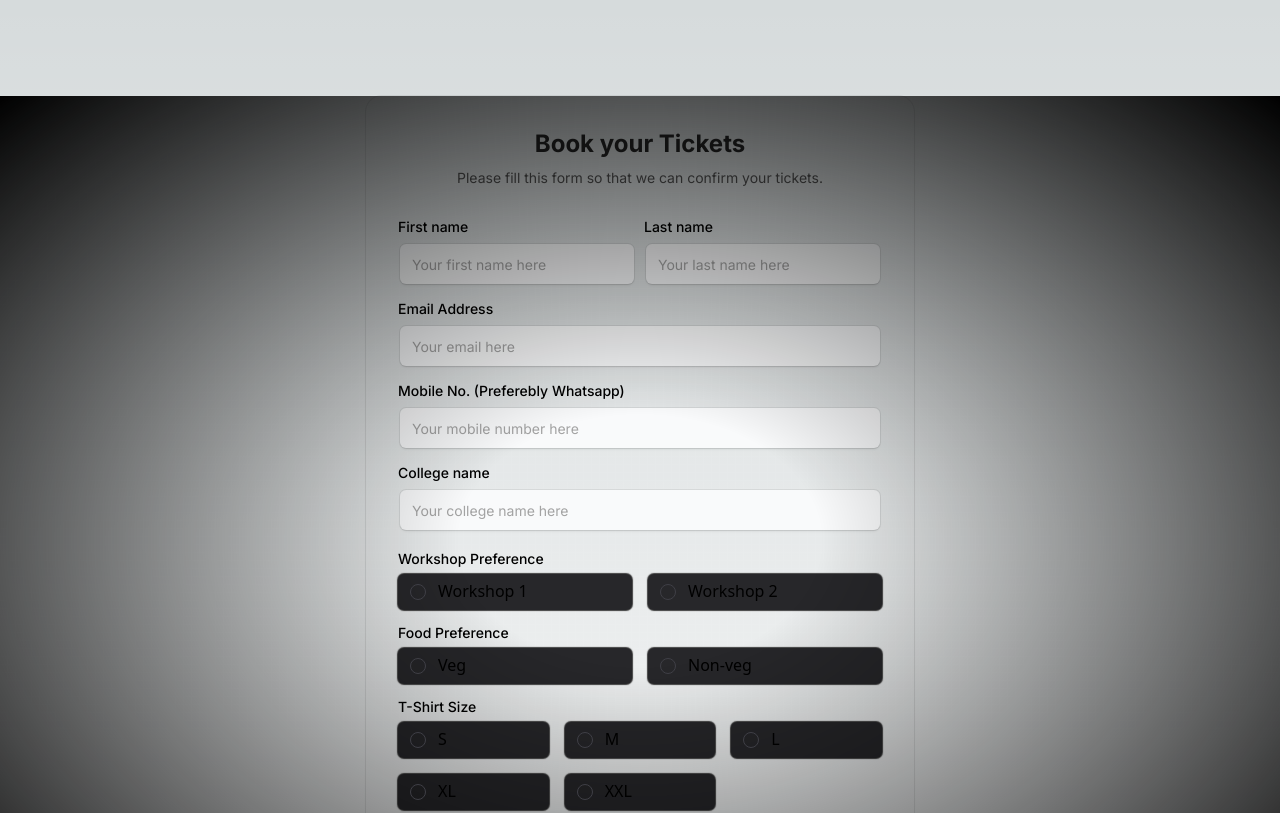
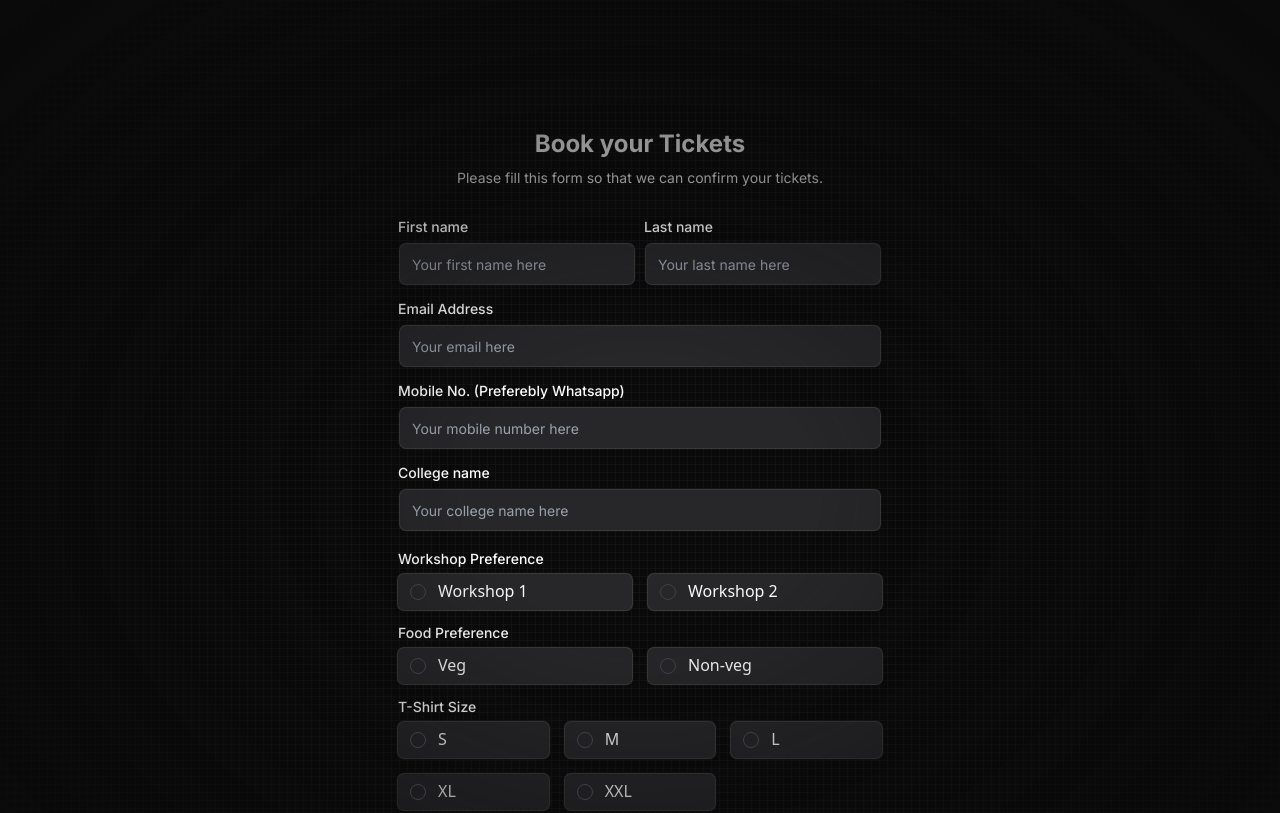
Before and after one commit to alanvarghesepaul22/Ascendio-6.0-IEEE, a Next.js app: page /buy/submit-form in a window 1280 px wide. Shown: the top 813 px of the page. Built offline with nearby package versions, Linux system fonts and the light colour scheme; no server answers.

Commit message:
light mode problem solve bg color change

```diff
--- a/app/buy/page.jsx
+++ b/app/buy/page.jsx
@@ -4,8 +4,8 @@ import MagicTitle from "../../components/Common/MagicTitle";
 
 const page = () => {
   return (
-    <div className="h-full lg:h-screen w-full flex flex-col justify-center items-center gap-3 mt-32 pb-24 md:pb-44  bg-grid-small-white/[0.2]  relative">
-      <div className="absolute pointer-events-none inset-0 flex items-center justify-center bg-black  [mask-image:radial-gradient(ellipse_at_center,transparent_20%,black)]"></div>
+    <div className="h-full lg:h-screen w-full flex flex-col justify-center items-center gap-3 pt-32 pb-24 md:pb-44  bg-grid-small-white/[0.2]  relative">
+      <div className="absolute pointer-events-none inset-0 flex items-center justify-center bg-neutral-950  [mask-image:radial-gradient(ellipse_at_center,transparent_20%,black)]"></div>
       <MagicTitle> Get your tickets</MagicTitle>
       <BuySection />
     </div>
--- a/app/buy/submit-form/page.jsx
+++ b/app/buy/submit-form/page.jsx
@@ -3,8 +3,8 @@ import { Form } from "../../../components/Common/Form";
 
 const page = () => {
   return (
-    <div className="h-full w-full flex flex-col justify-center items-center gap-3 mt-28 md:mt-24 pb-10  bg-grid-small-white/[0.2]  relative">
-      <div className="absolute pointer-events-none inset-0 flex items-center justify-center bg-black  [mask-image:radial-gradient(ellipse_at_center,transparent_20%,black)]"></div>
+    <div className="h-full w-full flex flex-col justify-center items-center gap-3 pt-28 md:pt-24 pb-10  bg-grid-small-white/[0.2]  relative">
+      <div className="absolute pointer-events-none inset-0 flex items-center justify-center bg-neutral-950  [mask-image:radial-gradient(ellipse_at_center,transparent_20%,black)]"></div>
       <Suspense>
         <Form />
       </Suspense>
--- a/app/layout.js
+++ b/app/layout.js
@@ -2,6 +2,7 @@ import { Inter } from "next/font/google";
 import "./globals.css";
 import FloatingNavBar from "../components/FloatingNavBar";
 import Footer from "../components/Footer";
+import { cn } from "../utils/cn";
 
 const inter = Inter({ subsets: ["latin"] });
 
@@ -13,8 +14,8 @@ export const metadata = {
 export default function RootLayout({ children }) {
   return (
     <html lang="en">
-      <body className={inter.className}>
-        <div className="w-full flex md:items-center md:justify-center relative overflow-hidden">
+      <body className={cn(inter.className,"bg-neutral-950")}>
+        <div className="w-full flex md:items-center md:justify-center relative overflow-hidden bg-neutral-950 text-neutral-50">
           <div className="flex w-full flex-col justify-center items-center">
             <FloatingNavBar />
             {children}
--- a/app/team/page.jsx
+++ b/app/team/page.jsx
@@ -4,8 +4,8 @@ import MagicTitle from "../../components/Common/MagicTitle";
 
 const page = () => {
   return (
-    <div className="h-full w-full flex flex-col justify-center items-center gap-3 mt-32 pb-24 md:pb-44  bg-grid-small-white/[0.2]  relative">
-      <div className="absolute pointer-events-none inset-0 flex items-center justify-center dark:bg-black bg-white [mask-image:radial-gradient(ellipse_at_center,transparent_20%,black)]"></div>
+    <div className="h-full w-full flex flex-col justify-center items-center gap-3 pt-32 pb-24 md:pb-44  bg-grid-small-white/[0.2]  relative">
+      <div className="absolute pointer-events-none inset-0 flex items-center justify-center bg-neutral-950 [mask-image:radial-gradient(ellipse_at_center,transparent_20%,black)]"></div>
       <MagicTitle>The Team</MagicTitle>
       <TeamSection />
     </div>
--- a/app/workshop/page.jsx
+++ b/app/workshop/page.jsx
@@ -4,8 +4,8 @@ import MagicTitle from "../../components/Common/MagicTitle";
 
 export default function EvervaultCardDemo() {
   return (
-    <div className="h-full w-full dark:bg-black bg-white  dark:bg-dot-white/[0.2] bg-dot-black/[0.2] relative flex flex-col items-center justify-center">
-      <div className="absolute pointer-events-none inset-0 flex items-center justify-center bg-black [mask-image:radial-gradient(ellipse_at_center,transparent_20%,black)]"></div>
+    <div className="h-full w-full bg-neutral-950  bg-dot-white/[0.2]  relative flex flex-col items-center justify-center">
+      <div className="absolute pointer-events-none inset-0 flex items-center justify-center bg-neutral-950 [mask-image:radial-gradient(ellipse_at_center,transparent_20%,black)]"></div>
       <div className="z-10 mt-28">
         <MagicTitle>Our Workshops</MagicTitle>
       </div>
--- a/components/Common/Form.jsx
+++ b/components/Common/Form.jsx
@@ -153,13 +153,12 @@ export function Form() {
     <div>
       {!redirectLoading ? (
         <div className="max-w-xl w-full mx-auto rounded-none md:rounded-2xl px-8 md:p-8 shadow-input">
-          <h2 className="font-bold text-2xl text-neutral-800 dark:text-neutral-200 text-center">
+          <h2 className="font-bold text-2xl text-neutral-200 text-center">
             Book your Tickets
           </h2>
-          <p className="text-neutral-600 text-sm  mt-2 dark:text-neutral-300 text-center">
+          <p className=" text-sm  mt-2 text-neutral-300 text-center">
             Please fill this form so that we can confirm your tickets.
           </p>
-          {/* <div className="bg-gradient-to-r from-transparent via-neutral-300 dark:via-neutral-700 to-transparent my-3 h-[1px] w-full" /> */}
 
           <form
             className="my-8"
@@ -343,7 +342,7 @@ export function Form() {
 
             <button
               disabled={loading}
-              className="flex justify-center items-center gap-5 mt-8 bg-gradient-to-br relative group/btn from-zinc-900 to-zinc-900  w-full text-white rounded-md h-10 font-medium shadow-[0px_1px_0px_0px_#ffffff40_inset,0px_-1px_0px_0px_#ffffff40_inset] dark:shadow-[0px_1px_0px_0px_var(--zinc-800)_inset,0px_-1px_0px_0px_var(--zinc-800)_inset] cursor-pointer disabled:cursor-auto disabled:animate-pulse"
+              className="flex justify-center items-center gap-5 mt-8 bg-gradient-to-br relative group/btn from-zinc-900 to-zinc-900  w-full text-white rounded-md h-10 font-medium shadow-[0px_1px_0px_0px_var(--zinc-800)_inset,0px_-1px_0px_0px_var(--zinc-800)_inset] cursor-pointer disabled:cursor-auto disabled:animate-pulse"
               type="submit"
             >
               {loading ? (
--- a/components/Sections/SpeakerSection.jsx
+++ b/components/Sections/SpeakerSection.jsx
@@ -7,7 +7,7 @@ import { SpeakerData } from "../../utils/data";
 
 const SpeakerSection = () => {
   return (
-    <div className="w-full h-full flex items-center justify-center bg-black/[0.96] antialiased bg-grid-white/[0.02]">
+    <div className="w-full h-full flex items-center justify-center bg-neutral-950 antialiased bg-grid-white/[0.02]">
       <Spotlight
         className="-top-40 left-0 md:left-60 md:-top-20"
         fill="white"
--- a/components/ui/aurora-background.tsx
+++ b/components/ui/aurora-background.tsx
@@ -17,7 +17,7 @@ export const AuroraBackground = ({
     <main>
       <div
         className={cn(
-          "relative flex flex-col  h-[100vh] items-center justify-center dark:bg-zinc-950  text-slate-950 transition-bg",
+          "relative flex flex-col  h-[100vh] items-center justify-center bg-zinc-950  text-slate-950 transition-bg",
           className
         )}
         {...props}
@@ -30,13 +30,12 @@ export const AuroraBackground = ({
             [--white-gradient:repeating-linear-gradient(100deg,var(--white)_0%,var(--white)_7%,var(--transparent)_10%,var(--transparent)_12%,var(--white)_16%)]
             [--dark-gradient:repeating-linear-gradient(100deg,var(--black)_0%,var(--black)_7%,var(--transparent)_10%,var(--transparent)_12%,var(--black)_16%)]
             [--aurora:repeating-linear-gradient(100deg,var(--blue-500)_10%,var(--indigo-300)_15%,var(--blue-300)_20%,var(--violet-200)_25%,var(--blue-400)_30%)]
-            [background-image:var(--white-gradient),var(--aurora)]
-            dark:[background-image:var(--dark-gradient),var(--aurora)]
+            [background-image:var(--dark-gradient),var(--aurora)]
             [background-size:300%,_200%]
             [background-position:50%_50%,50%_50%]
-            filter blur-[10px] invert dark:invert-0
-            after:content-[""] after:absolute after:inset-0 after:[background-image:var(--white-gradient),var(--aurora)]
-            after:dark:[background-image:var(--dark-gradient),var(--aurora)]
+            filter blur-[10px] invert-0
+            after:content-[""] after:absolute after:inset-0
+            after:[background-image:var(--dark-gradient),var(--aurora)]
             after:[background-size:200%,_100%]
             after:animate-aurora after:[background-attachment:fixed] after:mix-blend-difference
             pointer-events-none
--- a/components/ui/floating-navbar.tsx
+++ b/components/ui/floating-navbar.tsx
@@ -58,7 +58,7 @@ export const FloatingNav = ({
           duration: 0.2,
         }}
         className={cn(
-          "flex max-w-fit fixed top-10 inset-x-0 mx-auto rounded-full dark:bg-neutral-900/75 z-[5000] pr-3 pl-3 py-2  items-center justify-center space-x-4 md:space-x-8 shadow shadow-yellow-700/25",
+          "flex max-w-fit fixed top-10 inset-x-0 mx-auto rounded-full bg-neutral-900/75 z-[5000] pr-3 pl-3 py-2  items-center justify-center space-x-4 md:space-x-8 shadow shadow-yellow-700/25",
           className
         )}
       >
--- a/components/ui/input.tsx
+++ b/components/ui/input.tsx
@@ -41,11 +41,11 @@ const Input = React.forwardRef<HTMLInputElement, InputProps>(
         <input
           type={type}
           className={cn(
-            `flex h-10 w-full border-none bg-gray-50 dark:bg-zinc-800 text-black dark:text-white shadow-input rounded-md px-3 py-2 text-sm  file:border-0 file:bg-transparent
-          file:text-sm file:font-medium placeholder:text-neutral-400 dark:placeholder-text-neutral-600
-          focus-visible:outline-none focus-visible:ring-[2px]  focus-visible:ring-neutral-400 dark:focus-visible:ring-neutral-600
+            `flex h-10 w-full border-none bg-zinc-800 text-white  rounded-md px-3 py-2 text-sm  file:border-0 file:bg-transparent
+          file:text-sm file:font-medium placeholder-text-neutral-600
+          focus-visible:outline-none focus-visible:ring-[2px]  focus-visible:ring-neutral-600
            disabled:cursor-not-allowed disabled:opacity-50
-           dark:shadow-[0px_0px_1px_1px_var(--neutral-700)]
+           shadow-[0px_0px_1px_1px_var(--neutral-700)]
            group-hover/input:shadow-none transition duration-400
            `,
             className
--- a/components/ui/label.tsx
+++ b/components/ui/label.tsx
@@ -14,7 +14,7 @@ const Label = React.forwardRef<
   <LabelPrimitive.Root
     ref={ref}
     className={cn(
-      "text-sm font-medium text-black dark:text-white leading-none peer-disabled:cursor-not-allowed peer-disabled:opacity-70",
+      "text-sm font-medium text-white leading-none peer-disabled:cursor-not-allowed peer-disabled:opacity-70",
       className
     )}
     {...props}
--- a/components/ui/text-generate-effect.tsx
+++ b/components/ui/text-generate-effect.tsx
@@ -32,7 +32,7 @@ export const TextGenerateEffect = ({
           return (
             <motion.span
               key={word + idx}
-              className="dark:text-neutral-600 text-black opacity-0"
+              className="text-neutral-600  opacity-0"
             >
               {word}{" "}
             </motion.span>
@@ -45,7 +45,7 @@ export const TextGenerateEffect = ({
   return (
     <div className={cn("font-bold", className)}>
       <div className="mt-4">
-        <div className=" dark:text-white text-black text-xl leading-snug tracking-wide">
+        <div className=" text-white text-xl leading-snug tracking-wide">
           {renderWords()}
         </div>
       </div>
```
